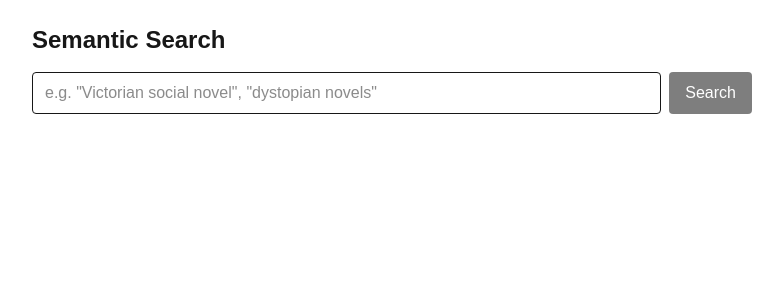
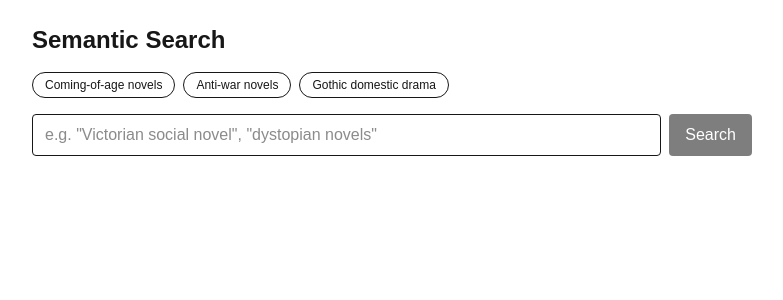
Before and after one commit to donnchadh00/explainable-book-recs, a Next.js app in the folder frontend/: page /search in a window 1280 px wide. Shown: the top 300 px of the page, without its empty margins (248-1031 px from the left). Built offline with nearby package versions, Linux system fonts and the light colour scheme.

Commit message:
feat(frontend): add presets to search page

```diff
--- a/frontend/src/app/search/page.tsx
+++ b/frontend/src/app/search/page.tsx
@@ -1,28 +1,71 @@
 'use client'
-import { useState } from 'react'
+import { useState, useEffect, useMemo } from 'react'
+import { useSearchParams } from 'next/navigation'
+import Link from 'next/link'
 
 export default function SemanticSearchPage() {
   const [q, setQ] = useState('')
   const [results, setResults] = useState<any[] | null>(null)
   const [loading, setLoading] = useState(false)
 
-    async function run() {
+  const searchParams = useSearchParams()
+  const qp = useMemo(() => searchParams.get('q') ?? '', [searchParams])
+
+  useEffect(() => {
+    setQ(qp)
+    setResults(null)
+  }, [qp])
+
+  async function run(query?: string) {
+    const queryToUse = (query ?? q).trim()
+    if (!queryToUse) return
     setLoading(true)
     setResults(null)
-        const url = `${process.env.NEXT_PUBLIC_API_URL || 'http://localhost:8000'}/search/semantic?q=${encodeURIComponent(q)}`
+    const url = `${process.env.NEXT_PUBLIC_API_URL || 'http://localhost:8000'}/search/semantic?q=${encodeURIComponent(queryToUse)}`
     const res = await fetch(url)
     const data = await res.json()
     setResults(data.results)
     setLoading(false)
   }
 
+  const recPresets = [
+    { label: "Coming-of-age novels", q: "coming-of-age novel with moral growth and hardship" },
+    { label: "Anti-war novels", q: "anti war novels" },
+    { label: "Gothic domestic drama", q: "gothic novel with brooding atmosphere and isolated settings" },
+  ]
+
   return (
     <div className="max-w-3xl mx-auto p-6 space-y-4">
       <h1 className="text-2xl font-semibold">Semantic Search</h1>
+
+      <div className="mt-4 flex flex-wrap gap-2">
+        {recPresets.map(p => (
+          <Link
+            key={p.label}
+            href={`/search?q=${encodeURIComponent(p.q)}`}
+            className="rounded-full border px-3 py-1 text-xs hover:bg-black/5 dark:hover:bg-white/10 transition"
+          >
+            {p.label}
+          </Link>
+        ))}
+      </div>
+
       <div className="flex gap-2">
-                <input className="border rounded px-3 py-2 w-full" value={q} onChange={e=>setQ(e.target.value)} placeholder='e.g. "Victorian social novel", "dystopian novels"'/>
-                <button onClick={run} className="px-4 py-2 rounded bg-black text-white disabled:opacity-50" disabled={!q || loading}>{loading? 'Searching…' : 'Search'}</button>
+        <input
+          className="border rounded px-3 py-2 w-full"
+          value={q}
+          onChange={e => setQ(e.target.value)}
+          placeholder='e.g. "Victorian social novel", "dystopian novels"'
+        />
+        <button
+          onClick={() => run()}
+          className="px-4 py-2 rounded bg-black text-white disabled:opacity-50"
+          disabled={!q || loading}
+        >
+          {loading ? 'Searching…' : 'Search'}
+        </button>
       </div>
+
       {results && (
         <ul className="divide-y border rounded">
           {results.map((r) => (
```
Lines whose indentation alone changed are shown as unchanged.
